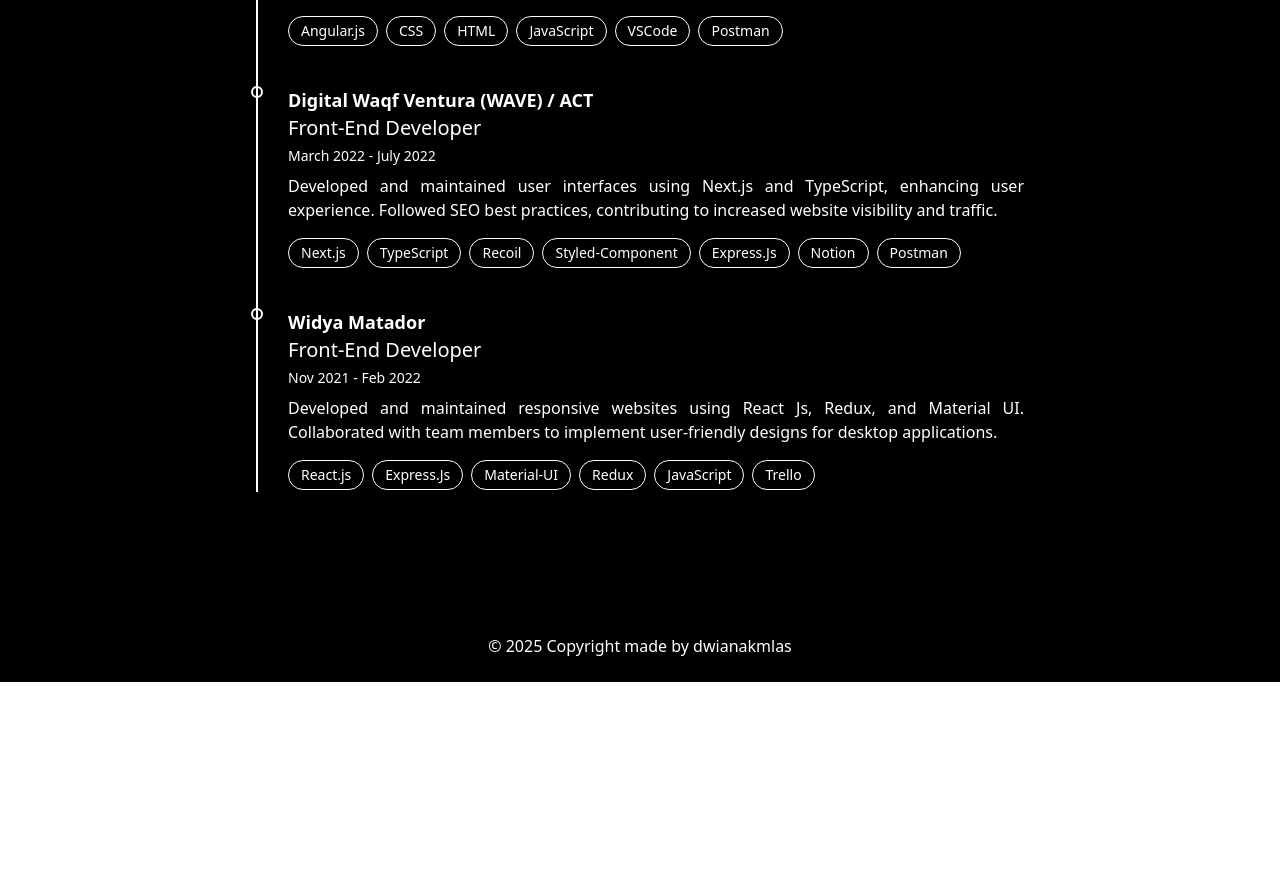
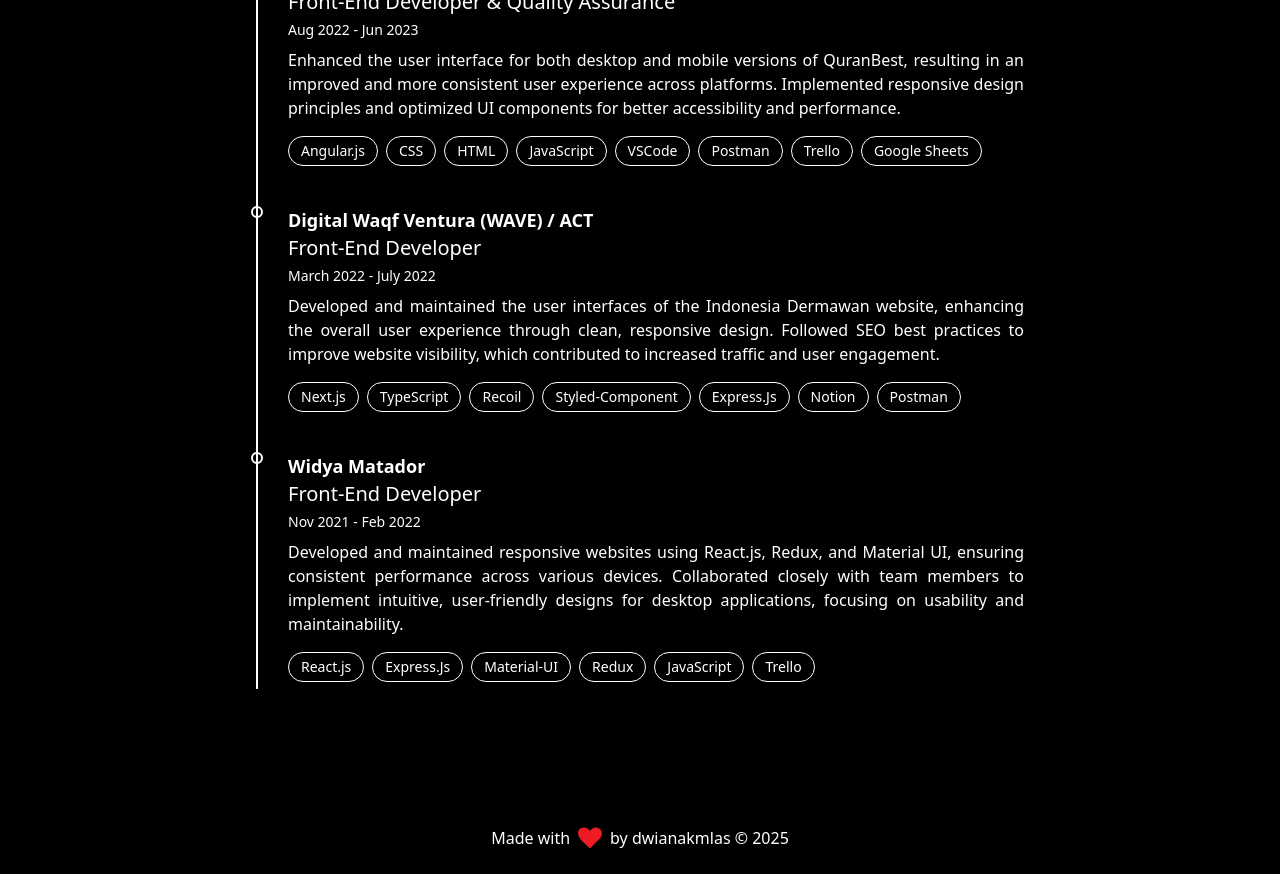
Before and after one commit to dwiana161/Dwiana-s-Portfolio, a Next.js app: page /my-experiences in a window 1280 px wide. Shown: the part 740-1614 px from the top of the page. Before the commit the page ends 1422 px from the top, so only its background shows below. Built offline with nearby package versions, Linux system fonts and the light colour scheme.

Commit message:
change copyright

```diff
--- a/app/my-experiences/page.tsx
+++ b/app/my-experiences/page.tsx
@@ -1,6 +1,5 @@
 'use client'
 
-import ContactForm from '@/components/ContactForm'
 import React from 'react'
 import { motion } from 'framer-motion'
 import { Experiences } from '@/constants'
@@ -28,7 +27,7 @@
       My Experiences
     </h1>
 
-    <div className="absolute top-40 sm:top-43 left-0 w-[2px] h-[1670px] sm:h-[1060px] bg-white z-0"></div>
+    <div className="absolute top-40 sm:top-43 left-0 w-[2px] h-[92%] sm:h-[86%] bg-white z-0"></div>
 
     {Experiences.map(({ title, description, company, period, tech }, idx) => (
       <div
--- a/app/my-projects/page.tsx
+++ b/app/my-projects/page.tsx
@@ -11,7 +11,7 @@
       <h1 className="font-extrabold text-purple-300 text-3xl sm:text-5xl text-center">
         My Projects
       </h1>
-      <div className='grid grid-cols-1 md:grid-cols-2 gap-5 max-w-[90%] max-h-[90%] pt-10 mb-30'>
+      <div className='grid grid-cols-1 lg:grid-cols-2 gap-5 max-w-[90%] max-h-[90%] pt-10 mb-30'>
         {Projects.map((project, index) => (
           <ProjectCard
             key={index}
--- a/components/Footer.tsx
+++ b/components/Footer.tsx
@@ -1,9 +1,20 @@
+import Image from 'next/image'
 import React from 'react'
 
 const Footer = () => {
   return (
-    <div className="text-white bottom-0 w-full z-50 px-6 py-4 flex items-center justify-center backdrop-blur-md bg-black">
-      <p className='font-medium p-2'>© 2025 Copyright made by dwianakmlas</p>
+    <div className="bottom-0 w-full z-50 px-6 py-4 items-center backdrop-blur-md bg-black">
+    <div className='gap-2 text-white p-2 flex mb-2 sm:mb-0 justify-center'>
+      <span className='font-medium sm:text-base text-xs'>Made with</span>
+      <Image
+        src="/love.svg"
+        alt="heart"
+        height={20}
+        width={20}
+        className='h-4 w-4 sm:h-5 sm:w-5 md:h-6 md:w-6'
+      />
+       <span className='font-medium sm:text-base text-xs'> by dwianakmlas © 2025</span>
+      </div>
     </div>
   )
 }
--- a/constants/index.ts
+++ b/constants/index.ts
@@ -151,49 +151,49 @@
   },
   {
     title: "Testing web use Playwright",
-    text: "I performed UI testing on this website using Playwright to ensure that all user interface components function correctly. Just click to take a look at it on GitHub!",
+    text: "I performed UI testing on this website using Playwright to ensure that all user interface components function correctly. Just click the image to take a look at it on GitHub!",
     link: 'https://github.com/dwiana161/test-automation-playwright',
     src: "/test-playwright.png",
     tech: ['TypeScript', 'Playwright']
   },
   {
     title: "Testing web use Cypress",
-    text: "To ensure the quality of the user interface, I implemented automated UI tests using Cypress. The tests included scenarios like navigating between pages, submitting forms, validating input fields. This helped detect issues early and improved the reliability of the user experience. Just click to take a look at it on GitHub!",
+    text: "To ensure the quality of the user interface, I implemented automated UI tests using Cypress. The tests included scenarios like navigating between pages, submitting forms, validating input fields. This helped detect issues early and improved the reliability of the user experience. Just click the image to take a look at it on GitHub!",
     link: 'https://github.com/dwiana161/cypress-sauce-demo',
     src: "/test-cypress.png",
     tech: ['Cypress', 'TypeScript']
   },
   {
     title: "Testing use Katalon",
-    text: "I tried using Katalon Studio to perform test automation on a web application, focusing on its ability to generate test scripts, manage test data, and execute tests across different browsers. Just click to take a look at it on GitHub!",
+    text: "I tried using Katalon Studio to perform test automation on a web application, focusing on its ability to generate test scripts, manage test data, and execute tests across different browsers. Just click the image to take a look at it on GitHub!",
     link: 'https://github.com/dwiana161/basic-katalon-automation',
     src: "/test-katalon.png",
     tech: ['Katalon', 'Groovy']
   },
   {
     title: "Testing use Cucumber",
-    text: "As part of a bootcamp project, I explored test automation using Cucumber, focusing on implementing BDD practices and writing test cases in Gherkin syntax to improve collaboration between QA and developers. Just click to take a look at it on GitHub!",
+    text: "As part of a bootcamp project, I explored test automation using Cucumber, focusing on implementing BDD practices and writing test cases in Gherkin syntax to improve collaboration between QA and developers. Just click the image to take a look at it on GitHub!",
     link: 'https://github.com/dwiana161/cucumber-ui-automation',
     src: "/test-cucumber.png",
     tech: ['Cucumber', 'HTML', 'JavaScript', 'Gherkin']
   },
   {
     title: "Testing app treasury 2.0",
-    text: "Treasury is a digital platform that allows users to buy, sell, and store gold online easily and securely. Users can start investing with a small amount, monitor real-time gold prices, and withdraw their gold anytime. I was responsible for testing the migration API process from PHP to Golang and testing UI as well, ensuring that all features functioned correctly and consistently after the transition. Click to see a sample test case.",
+    text: "Treasury is a digital platform that allows users to buy, sell, and store gold online easily and securely. Users can start investing with a small amount, monitor real-time gold prices, and withdraw their gold anytime. I was responsible for testing the migration API process from PHP to Golang and testing UI as well, ensuring that all features functioned correctly and consistently after the transition. Click the image to see a sample test case.",
     link: 'https://docs.google.com/spreadsheets/d/1JhKipF4jOw1tJjukhnXY_FsDJ9c5FZoxrdb7D3wss28/edit?usp=sharing',
     src: "/treasury1.png",
     tech: ['Google Sheets', 'Http-Client', 'Python']
   },
   {
     title: "Testing app treasury 3.0",
-    text: "I conducted application testing, include API and UI testing for a product that is intended for international release, ensuring it meets global usability and functionality standards. Click to see a sample test case.",
+    text: "I conducted application testing, include API and UI testing for a product that is intended for international release, ensuring it meets global usability and functionality standards. Click the image to see a sample test case.",
     link: 'https://docs.google.com/spreadsheets/d/1xpvbrlHi9Zw2XY-X8Epyv6AZ3OdZWxak_ZigJj_ewmo/edit?usp=sharing',
     src: "/treasury2.png",
     tech: ['Google Sheets', 'Http-Client', 'Python']
   },
   {
     title: "Web Dwiana's Portfolio",
-    text: "A portfolio website is a personal site used to showcase someone's work, skills, and achievements. It's commonly used by professionals to present their projects, experiences, and contact information in a visually appealing way. Just click to take a look at it on GitHub!",
+    text: "A portfolio website is a personal site used to showcase work, skills, and achievements. It's commonly used by professionals to present their projects, experiences, and contact information in a visually appealing way. Just click the image to take a look at it on GitHub!",
     link: 'https://github.com/dwiana161/Dwiana-s-Portfolio',
     src: "/portfolio.png",
     tech: ['Next.js', 'Tailwind CSS', 'Motion', 'TypeScript']
@@ -226,35 +226,35 @@
 export const Experiences = [
   {
     title: "Quality Assurance Engineer",
-    description: "Conducted thorough reviews and testing of the application, developed comprehensive test case documentation to enhance the quality assurance process for the Treasury digital gold application. ",
+    description: "Conducted thorough reviews and testing of the application, and developed comprehensive test case documentation to enhance the quality assurance process for the Treasury Digital Gold application. Collaborated closely with developers and product teams to identify bugs, ensure functionality, and improve overall system reliability.",
     company: "Treasury (PT Indonesia Logam Pratama)",
     period: "April 2023 - May 2025",
     tech: ['Google Sheets', 'Http-Client', 'Python', 'VSCode', 'DBeaver', 'PostgreSQL']
   },
   {
     title: "Front-End Developer",
-    description: "Enhanced user interface for both desktop and mobile versions of QuranBest, improving user experience. ",
+    description: "As a Front-End Developer, I am responsible for building responsive and user-friendly web interfaces. I collaborate closely with Back-End to integrate front-end components with APIs, ensuring cross-browser compatibility and performance optimization. I also continuously improve the user experience through testing.",
     company: "BMKA Salman ITB",
     period: "Dec 2022 - April 2024",
     tech: ['Next.js', 'Tailwind CSS', 'Context', 'TypeScript', 'AntDesign', 'Notion', 'VSCode']
   },
   {
     title: "Front-End Developer & Quality Assurance",
-    description: "Enhanced user interface for both desktop and mobile versions of QuranBest, improving user experience. ",
+    description: "Enhanced the user interface for both desktop and mobile versions of QuranBest, resulting in an improved and more consistent user experience across platforms. Implemented responsive design principles and optimized UI components for better accessibility and performance.",
     company: "QuranBest Indonesia",
     period: "Aug 2022 - Jun 2023",
-    tech: ['Angular.js', 'CSS', 'HTML', 'JavaScript', 'VSCode', 'Postman']
+    tech: ['Angular.js', 'CSS', 'HTML', 'JavaScript', 'VSCode', 'Postman', 'Trello', 'Google Sheets']
   },
   {
     title: "Front-End Developer",
-    description: "Developed and maintained user interfaces using Next.js and TypeScript, enhancing user experience. Followed SEO best practices, contributing to increased website visibility and traffic.",
+    description: "Developed and maintained the user interfaces of the Indonesia Dermawan website, enhancing the overall user experience through clean, responsive design. Followed SEO best practices to improve website visibility, which contributed to increased traffic and user engagement.",
     company: "Digital Waqf Ventura (WAVE) / ACT",
     period: "March 2022 - July 2022",
     tech: ['Next.js', 'TypeScript', 'Recoil', 'Styled-Component', 'Express.Js', 'Notion', 'Postman']
   },
   {
     title: "Front-End Developer",
-    description: "Developed and maintained responsive websites using React Js, Redux, and Material UI. Collaborated with team members to implement user-friendly designs for desktop applications. ",
+    description: "Developed and maintained responsive websites using React.js, Redux, and Material UI, ensuring consistent performance across various devices. Collaborated closely with team members to implement intuitive, user-friendly designs for desktop applications, focusing on usability and maintainability.",
     company: "Widya Matador",
     period: "Nov 2021 - Feb 2022",
     tech: ['React.js', 'Express.Js', 'Material-UI', 'Redux', 'JavaScript', 'Trello']
```
Also changed, not shown: components/ContactForm.tsx (deleted, +0 -37 lines), public/love.svg (added).
